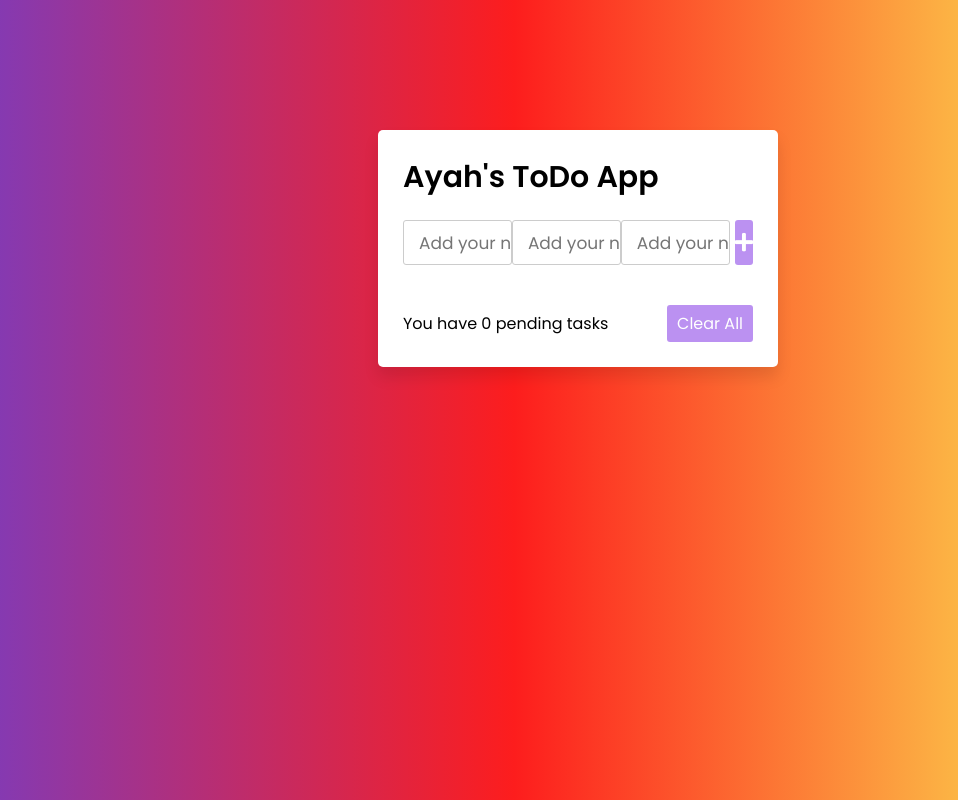
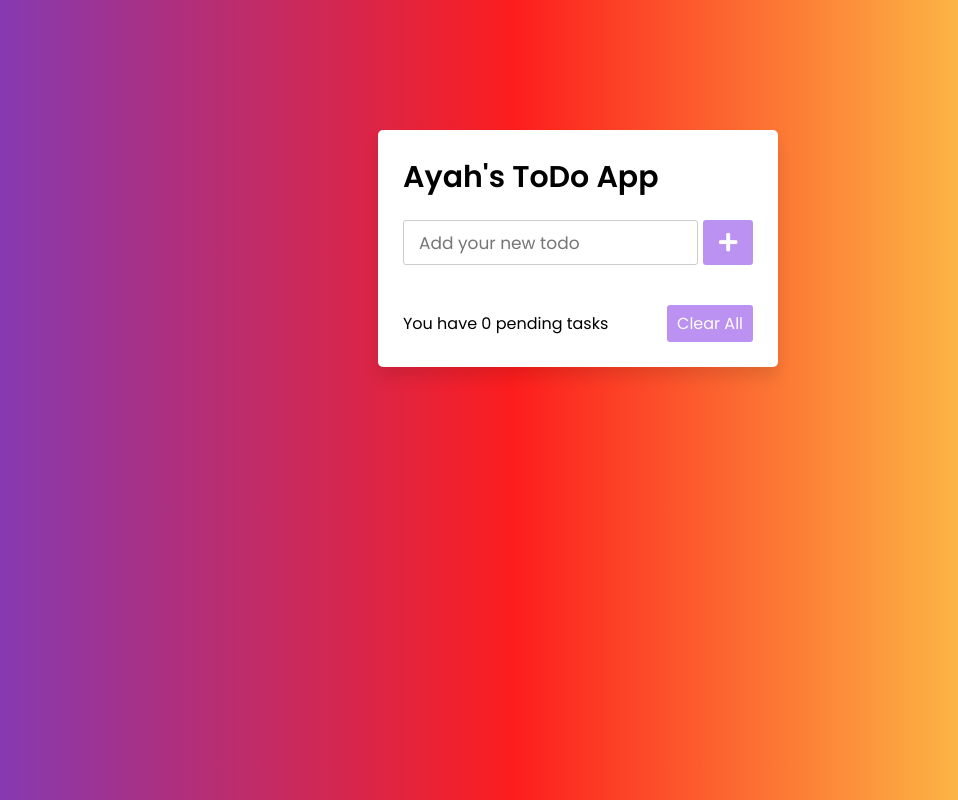
Before and after one commit to adweik94/adweik94.github.io, a plain HTML site: page index.html in a window 1280 px wide. Shown: the whole page, without its empty margins (62-1020 px from the left). Drawn offline with Linux system fonts and the light colour scheme.

Commit message:
Update index.html

```diff
--- a/index.html
+++ b/index.html
@@ -10,8 +10,6 @@
   <div class="wrapper">
     <header>Ayah's ToDo App</header>
     <div class="inputField">
-      <input type="text" placeholder="Add your new todo">
-      <input type="text" placeholder="Add your new todo">
       <input type="text" placeholder="Add your new todo">
       <button><i class="fas fa-plus"></i></button>
     </div>
```
